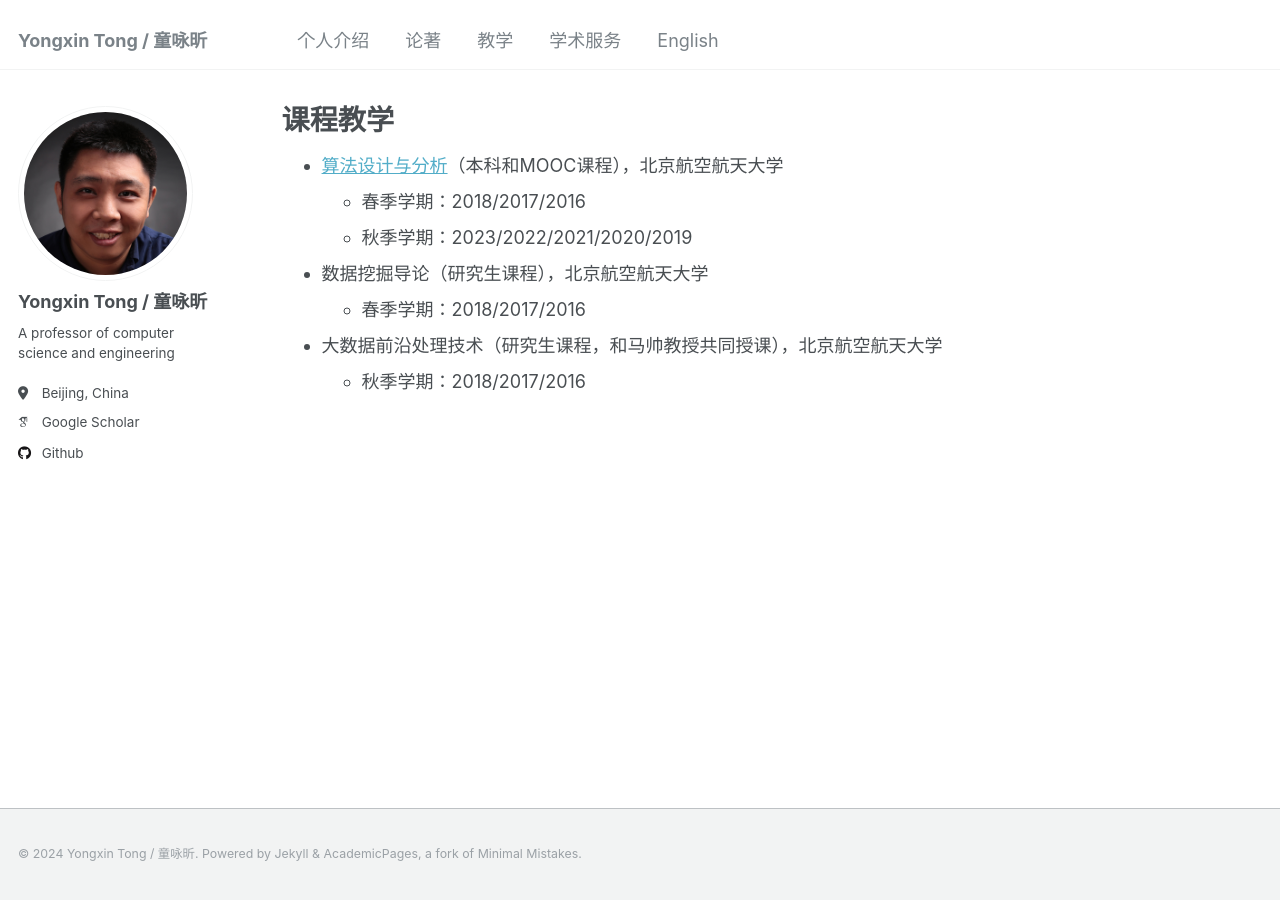
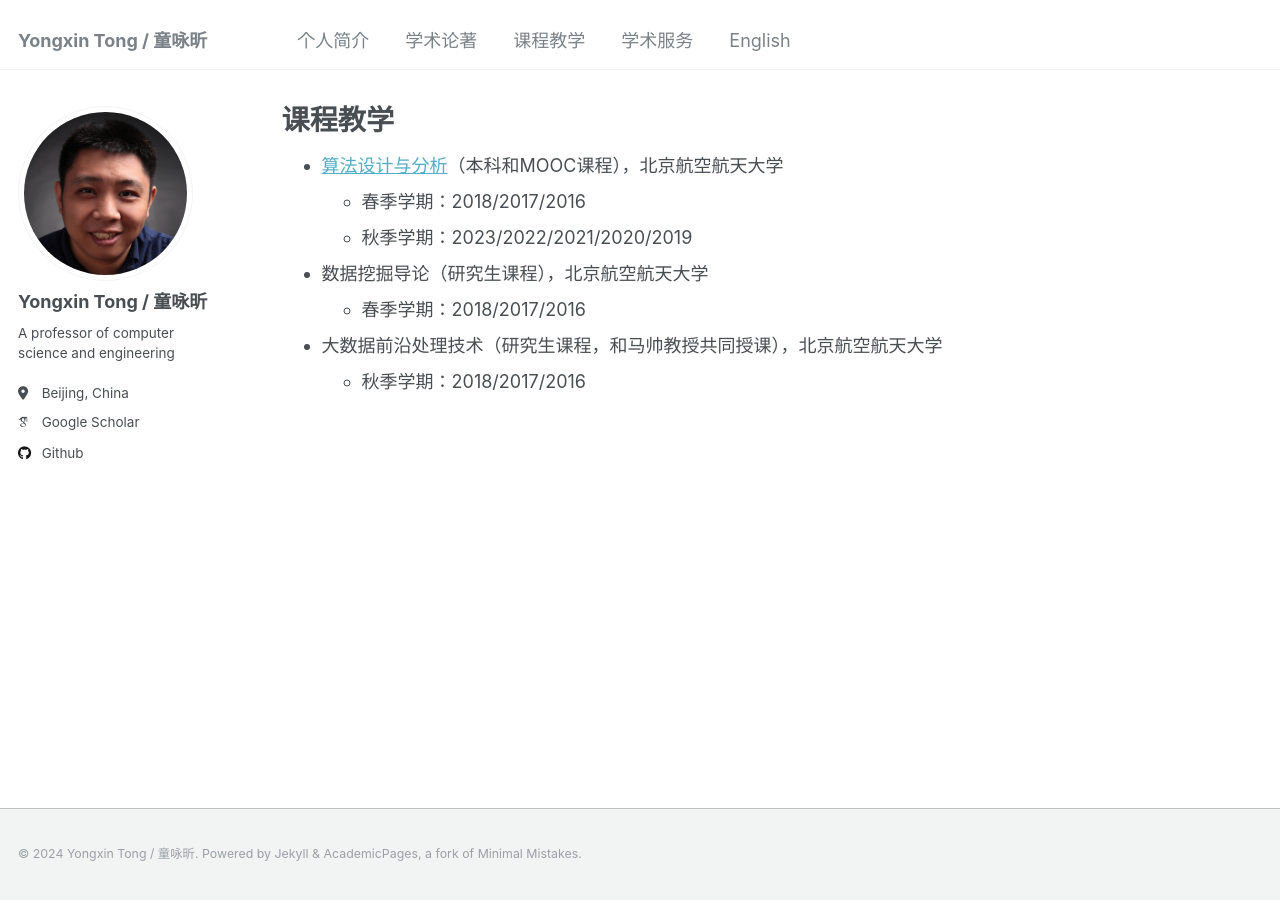
Before and after one commit to YongxinTong/YongxinTong.github.io, a Jekyll site: the page built from _pages/tearching_services-cn.md, in a window 1280 px wide. Built offline with Jekyll 4.4.1, drawn with Linux system fonts in a browser that asks for light colours; some web fonts are replaced.

Commit message:
Update navigation.yml

```diff
--- a/_data/navigation.yml
+++ b/_data/navigation.yml
@@ -21,13 +21,13 @@ main:
     url: /cn/
 
 cn:
-  - title: "个人介绍"
+  - title: "个人简介"
     url: /about-cn/
 
-  - title: "论著"
+  - title: "学术论著"
     url: /publications-cn/
 
-  - title: "教学"
+  - title: "课程教学"
     url: /tearching_services-cn/
 
   - title: "学术服务"
```
